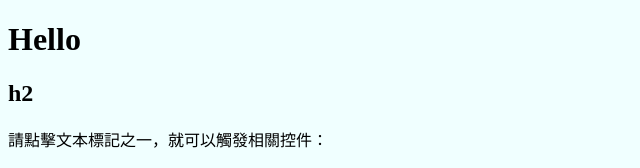
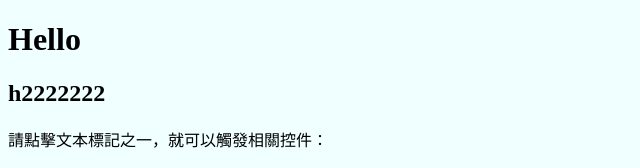
Before and after one commit to hank02000/Hank, a plain HTML site: page index.html in a window 1280 px wide. Shown: the top 168 px of the page, without its empty margins (0-640 px from the left). Drawn offline with Linux system fonts and the light colour scheme.

Commit message:
Update index.html

```diff
--- a/index.html
+++ b/index.html
@@ -27,7 +27,7 @@
 	<!-- <body background="pic/0.jpg">	 -->
 	<body bgcolor="azure" text="black" >
 		<h1 color="ff0000" >Hello </h1>
-		<h2 dir="rtl" font="標楷體" align="left">h2</h2>
+		<h2 dir="rtl" font="標楷體" align="left">h2222222</h2>
 		<p>請點擊文本標記之一，就可以觸發相關控件：</p>
 
 		<form>
```
